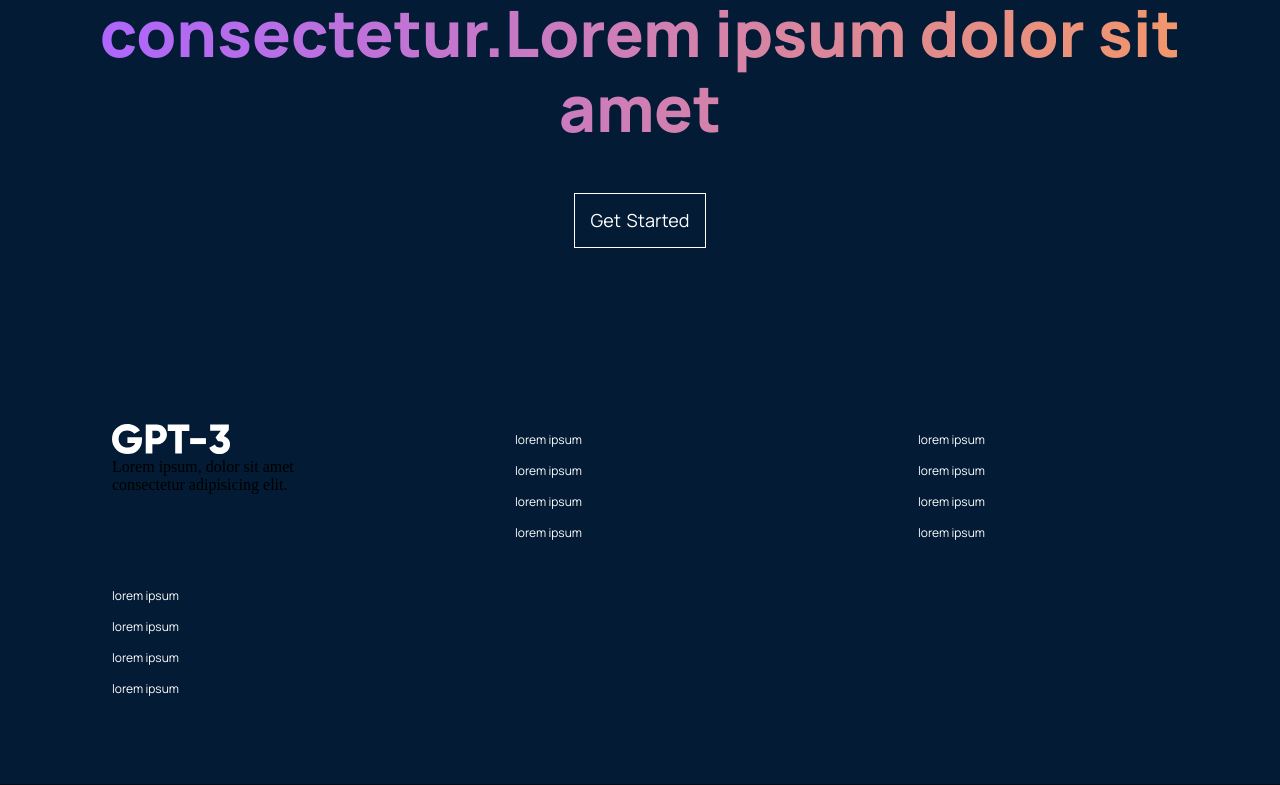
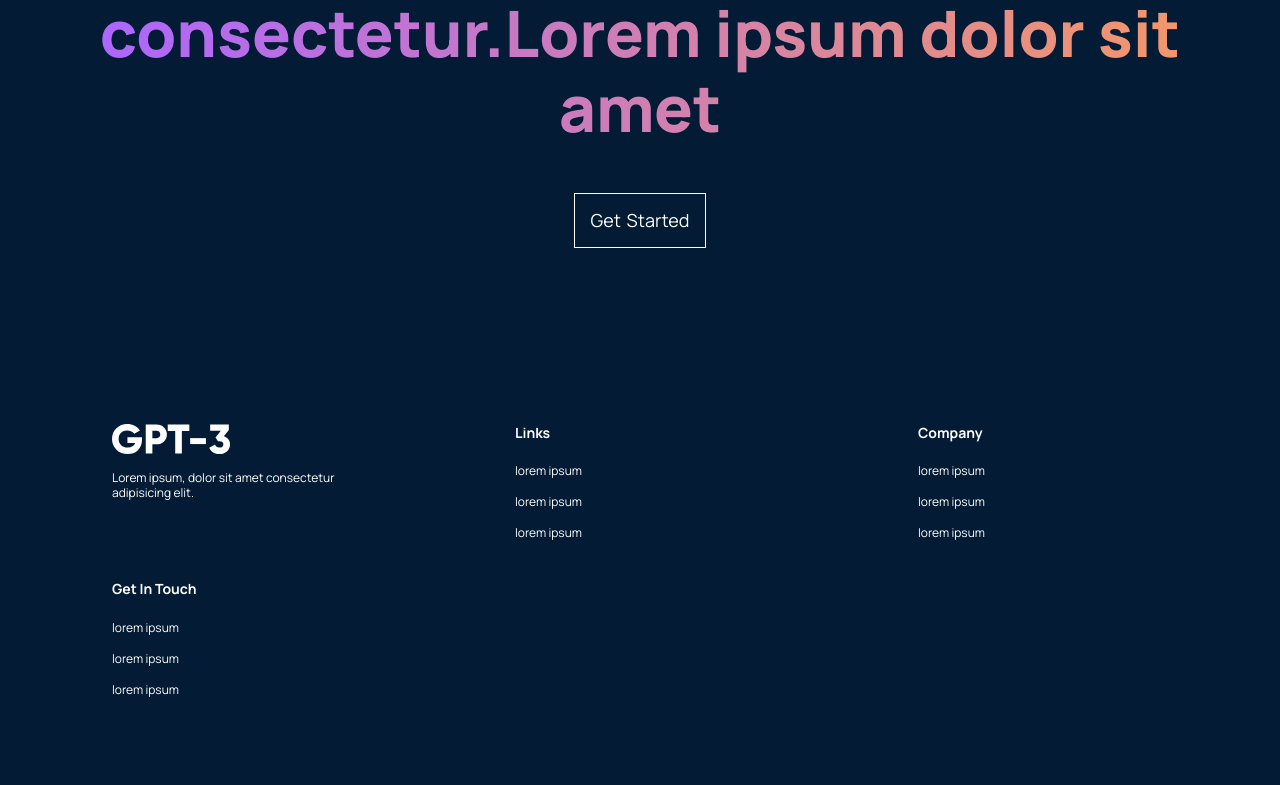
Before and after one commit to mohsenrs/mohsen-react-project, a React (Create React App) app: page / in a window 1280 px wide. Shown: the part 3995-4780 px from the top of the page. Built offline with nearby package versions, Linux system fonts and the light colour scheme.

Commit message:
fix typo

```diff
--- a/src/container/footer/Footer.js
+++ b/src/container/footer/Footer.js
@@ -16,24 +16,24 @@ function Footer() {
       </div>
 
       <div className='gpt3__footer-links'>
-        <div className='gpt3__footer-links_image'>
+        <div className='gpt3__footer-links_logo'>
           <img src={gpt3Logo} alt='gpt3 logo' />
           <p>Lorem ipsum, dolor sit amet consectetur adipisicing elit.</p>
         </div>
         <div className='gpt3__footer-links_div'>
-          <p>lorem ipsum</p>
+          <h4>Links</h4>
           <p>lorem ipsum</p>
           <p>lorem ipsum</p>
           <p>lorem ipsum</p>
         </div>
         <div className='gpt3__footer-links_div'>
-          <p>lorem ipsum</p>
+          <h4>Company</h4>
           <p>lorem ipsum</p>
           <p>lorem ipsum</p>
           <p>lorem ipsum</p>
         </div>
         <div className='gpt3__footer-links_div'>
-          <p>lorem ipsum</p>
+          <h4>Get In Touch</h4>
           <p>lorem ipsum</p>
           <p>lorem ipsum</p>
           <p>lorem ipsum</p>
```
